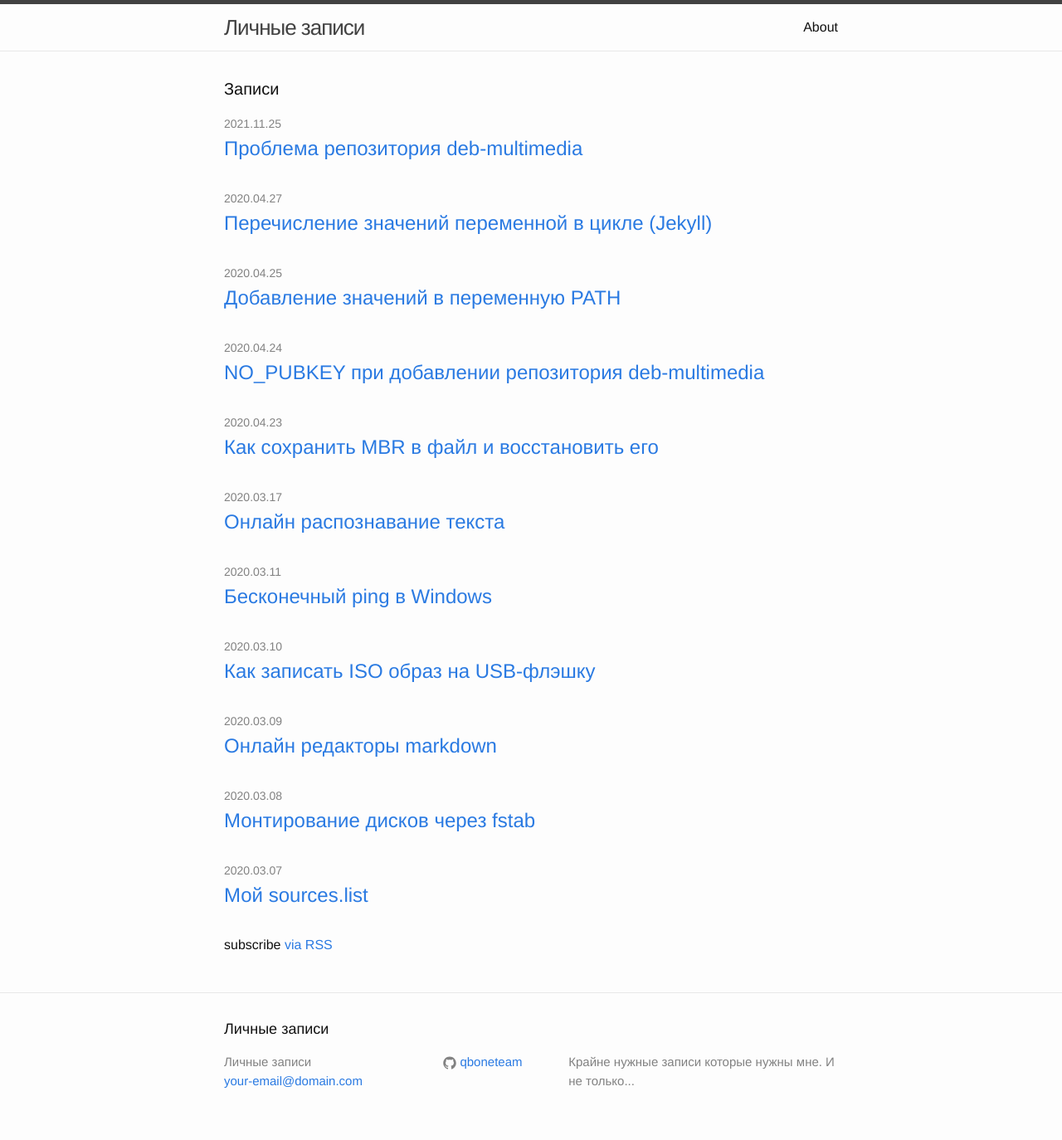
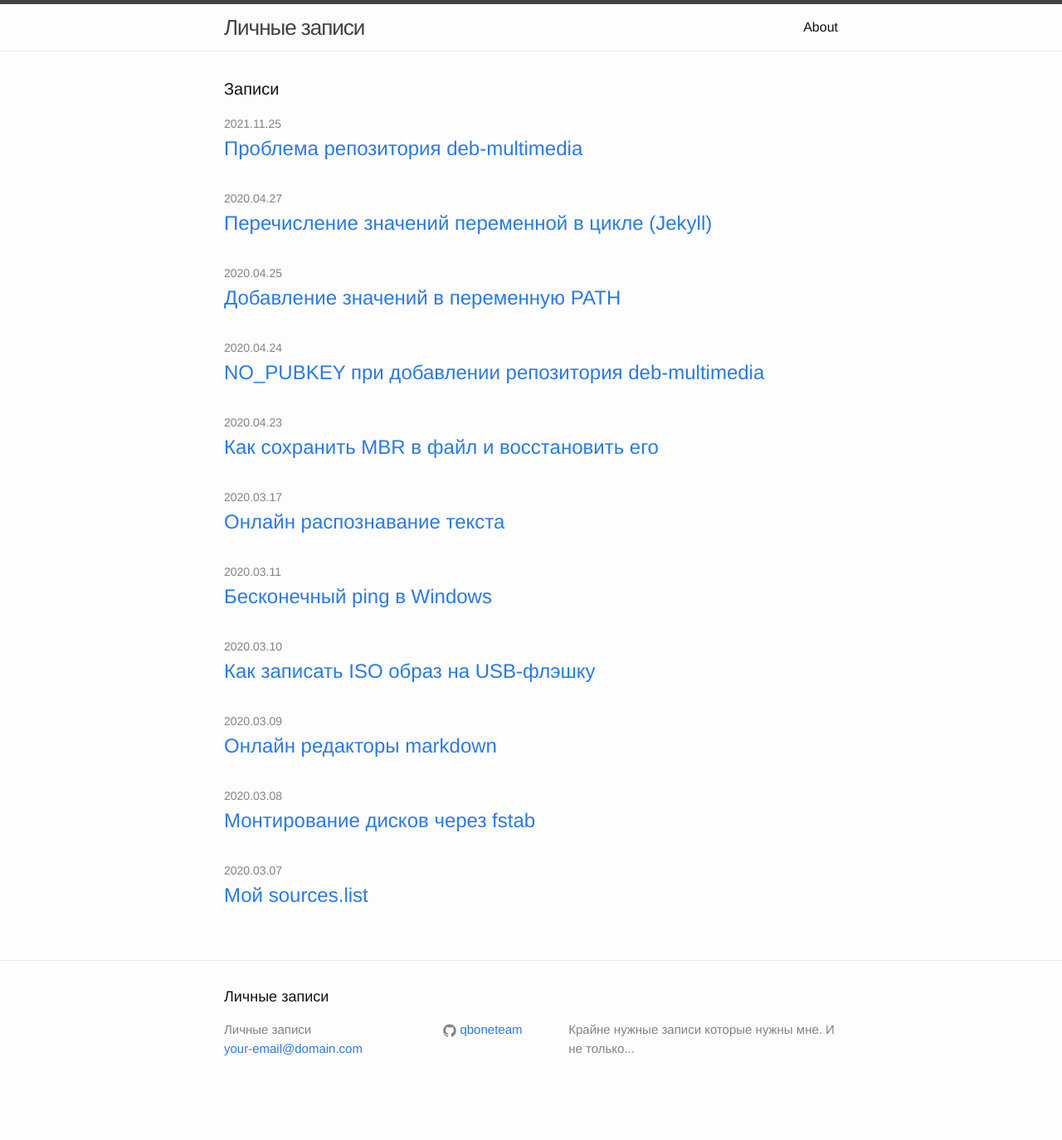
Before and after one commit to qboneteam/timoshik.ru, a Jekyll site: the page built from index.html, in a window 1280 px wide. Shown: the whole page at 83% size. Built offline with Jekyll 4.4.1, drawn with Linux system fonts in a browser that asks for light colours; after the commit the page ends 1335 px from its top, so only the background shows below that.

Commit message:
Update index.html

```diff
--- a/index.html
+++ b/index.html
@@ -14,6 +14,6 @@
     {% endfor %}
   </ul>
 
-  <p class="rss-subscribe">subscribe <a href="{{ "/feed.xml" | prepend: site.baseurl }}">via RSS</a></p>
+<!---  <p class="rss-subscribe">subscribe <a href="{{ "/feed.xml" | prepend: site.baseurl }}">via RSS</a></p> --->
 
 </div>
```
